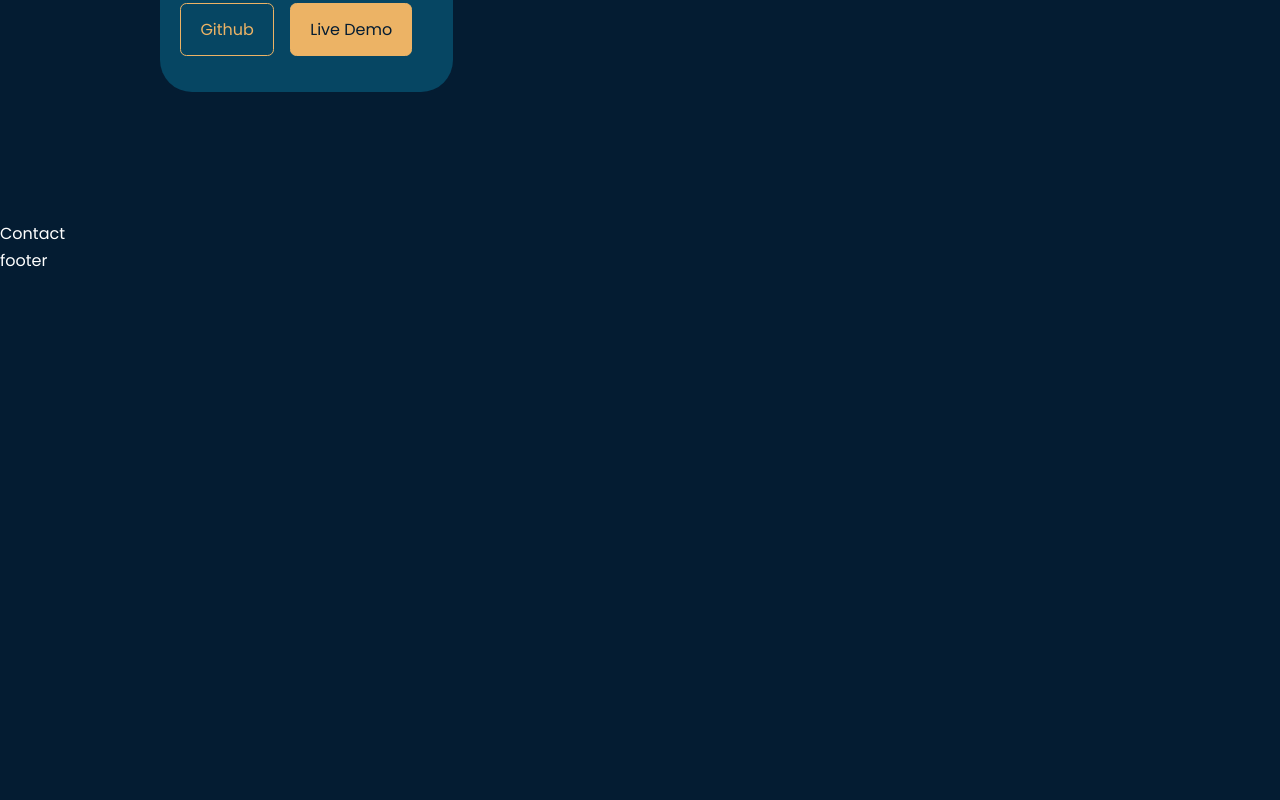
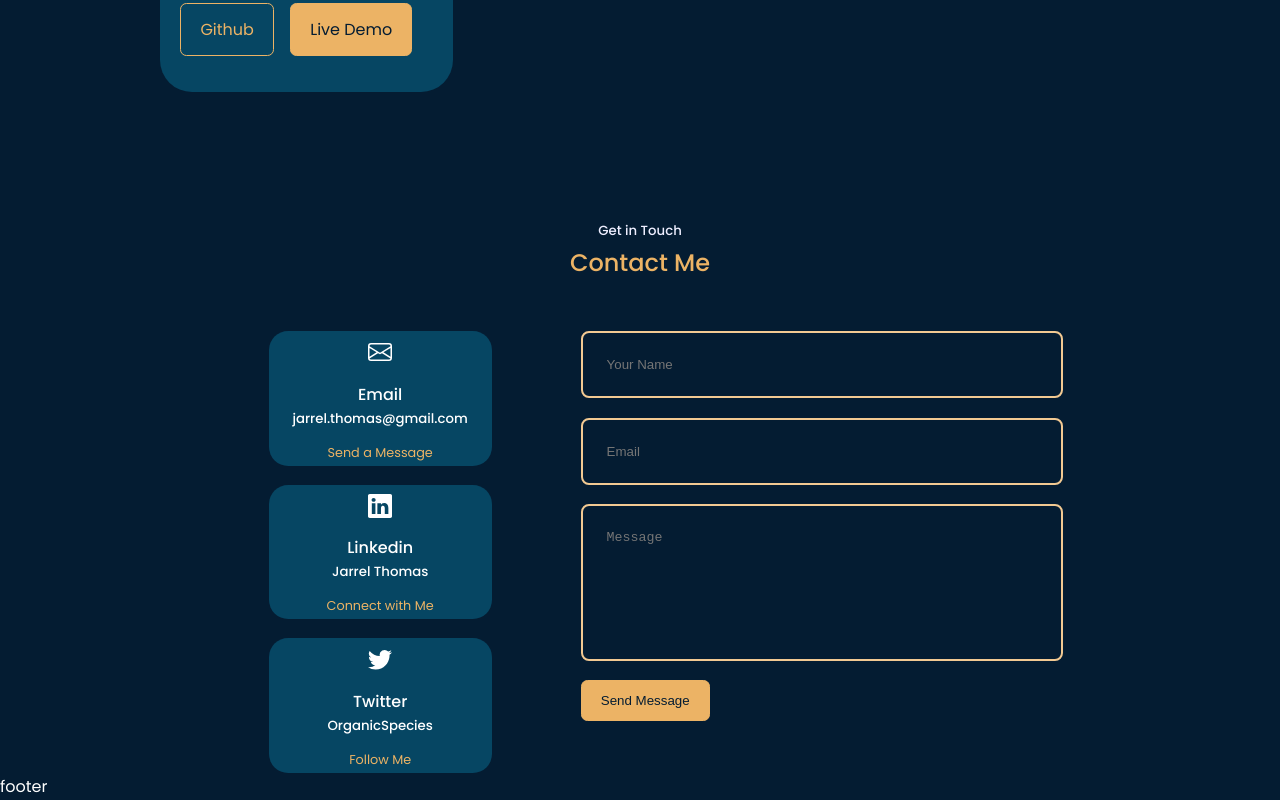
Before and after one commit to Organic-Species/Portfolio-2.0, a React (Create React App) app: page / in a window 1280 px wide. Shown: the part 3153-3953 px from the top of the page. Before the commit the page ends 3427 px from the top, so only its background shows below. Built offline with nearby package versions, Linux system fonts and the light colour scheme.

Commit message:
Added Contact Section - HTML & CSS

```diff
--- a/src/components/contact/contact.css
+++ b/src/components/contact/contact.css
@@ -0,0 +1,70 @@
+.container.contact__container {
+  width: 58%;
+  display: grid;
+  grid-template-columns: 30% 58%;
+  gap: 12%;
+}
+
+.contact__options {
+  display: flex;
+  flex-direction: column;
+  gap: 1.2rem;
+}
+
+.contact__option {
+  background: var(--color-bg-variant);
+  padding: 1.2 rem;
+  border-radius: 1.2rem;
+  text-align: center;
+  border: 1px solid transparent;
+  transition: var(--transition);
+}
+
+.contact__option:hover {
+  background: transparent;
+  border-color: var(--color-primary-variant);
+}
+
+.contact__option-icon {
+  font-size: 1.5rem;
+  margin: 0.5rem;
+}
+
+.contact__option a {
+  margin-top: 0.7rem;
+  display: inline-block;
+  font-size: 0.8rem;
+}
+
+/* ================ FORM ================ */
+form {
+  display: flex;
+  flex-direction: column;
+  gap: 1.2rem;
+}
+
+input,
+textarea {
+  width: 100%;
+  padding: 1.5rem;
+  border-radius: 0.5rem;
+  background: transparent;
+  border: 2px solid var(--color-primary-variant);
+  resize: none;
+  color: var(--color-white);
+}
+
+/* ------------- Media Queries - (Medium Devices) ------------- */
+@media screen and (max-width: 1024px) {
+  .container.contact__container {
+    grid-template-columns: 1fr;
+    gap: 2rem;
+  }
+}
+
+/* ------------- Media Queries - (Small Devices) ------------- */
+@media screen and (max-width: 600px) {
+  .container.contact__container {
+    width: var(--container-width-sm);
+  }
+}
--- a/src/components/contact/contact.jsx
+++ b/src/components/contact/contact.jsx
@@ -1,8 +1,69 @@
 import React from 'react';
+import { BsEnvelope, BsLinkedin, BsTwitter } from 'react-icons/bs';
 import './contact.css';
 
 const Contact = () => {
-  return <section id="contact">Contact</section>;
+  return (
+    <section id="contact">
+      <h5>Get in Touch</h5>
+      <h2>Contact Me</h2>
+
+      <div className="container contact__container">
+        <div className="contact__options">
+          <article className="contact__option">
+            <BsEnvelope className="contact__option-icon" />
+            <h4>Email</h4>
+            <h5>jarrel.thomas@gmail.com</h5>
+            <a
+              href="mailto:jarrel.thomas@gmail.com"
+              target="_blank"
+              rel="noreferrer"
+            >
+              Send a Message
+            </a>
+          </article>
+          <article className="contact__option">
+            <BsLinkedin className="contact__option-icon" />
+            <h4>Linkedin</h4>
+            <h5>Jarrel Thomas</h5>
+            <a
+              href="https://www.linkedin.com/in/jarrel-thomas/"
+              target="_blank"
+              rel="noreferrer"
+            >
+              Connect with Me
+            </a>
+          </article>
+          <article className="contact__option">
+            <BsTwitter className="contact__option-icon" />
+            <h4>Twitter</h4>
+            <h5>OrganicSpecies</h5>
+            <a
+              href="https://twitter.com/OrganicSpecies"
+              target="_blank"
+              rel="noreferrer"
+            >
+              Follow Me
+            </a>
+          </article>
+        </div>
+        {/* END OF CONTACT OPTIONS */}
+        <form action="">
+          <input type="text" name="name" placeholder="Your Name" required />
+          <input type="email" name="email" placeholder="Email" required />
+          <textarea
+            name="message"
+            rows="7"
+            placeholder="Message"
+            required
+          ></textarea>
+          <button type="submit" className="btn btn-primary">
+            Send Message
+          </button>
+        </form>
+      </div>
+    </section>
+  );
 };
 
 export default Contact;
```
